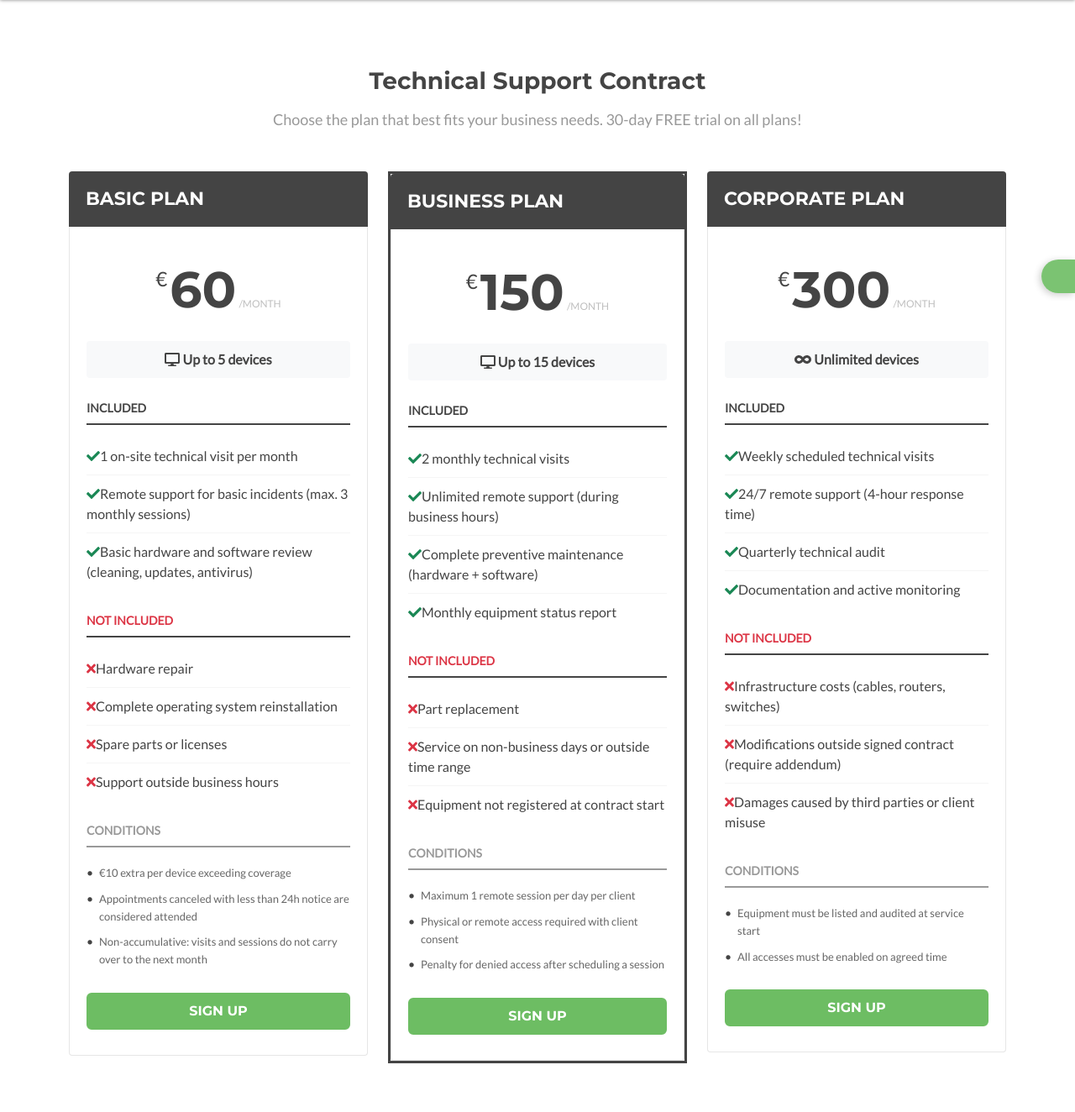
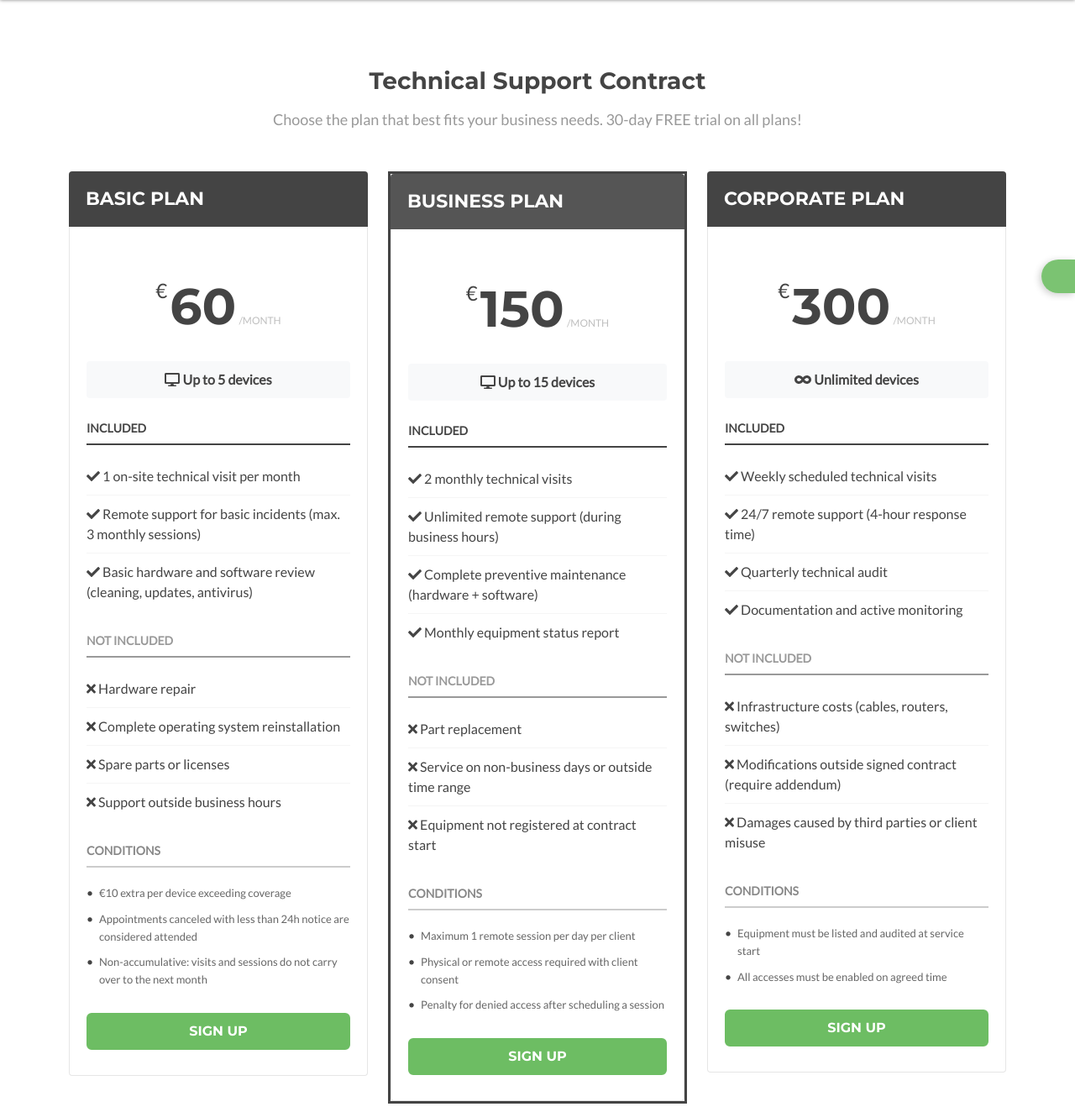
Before and after one commit to itteamlxs/entropic-networks-landing, a PHP site: page /pricing.php in a window 1280 px wide. Shown: the part 71-1395 px from the top of the page at 84% size. Run offline with PHP 8.4, Linux system fonts and the light colour scheme; some libraries are stand-ins or nearby versions.

Commit message:
Refine pricing plan styles and hover effects
Updated hover effects and styling for pricing plans. Adjusted background colors and modified feature lists for better presentation.

```diff
--- a/public/pricing.php
+++ b/public/pricing.php
@@ -24,8 +24,8 @@ $dict = require __DIR__.'/../src/Config/'.$lang.'.php';
             transition: transform 0.3s ease, box-shadow 0.3s ease;
         }
         .price-plan .price-cols .item:hover {
-            transform: translateY(-10px);
-            box-shadow: 0 10px 30px rgba(0,0,0,0.15);
+            transform: translateY(-5px);
+            box-shadow: 0 10px 30px rgba(0,0,0,0.1);
         }
         .price-plan .price-cols .item.featured {
             border: 3px solid #444;
@@ -39,7 +39,7 @@ $dict = require __DIR__.'/../src/Config/'.$lang.'.php';
             position: relative;
         }
         .price-plan .price-cols .item.featured .heading {
-            background: #444;
+            background: #555;
         }
         .price-plan .price-cols .item .content {
             background: #fff;
@@ -59,6 +59,7 @@ $dict = require __DIR__.'/../src/Config/'.$lang.'.php';
         .price-plan .feature-list i {
             margin-right: 10px;
             width: 20px;
+            color: #666;
         }
         .price-plan .section-header {
             font-size: 14px;
@@ -85,6 +86,7 @@ $dict = require __DIR__.'/../src/Config/'.$lang.'.php';
             color: #444;
             font-weight: bold;
         }
+        .price-figure {
             margin: 20px 0;
         }
         .price-figure .currency {
@@ -177,20 +179,20 @@ $dict = require __DIR__.'/../src/Config/'.$lang.'.php';
 
                                 <div class="section-header"><?=t('included',$dict)?></div>
                                 <ul class="list-unstyled feature-list">
-                                    <li><i class="fas fa-check text-success"></i><?=t('plan_basic_visits',$dict)?></li>
-                                    <li><i class="fas fa-check text-success"></i><?=t('plan_basic_remote',$dict)?></li>
-                                    <li><i class="fas fa-check text-success"></i><?=t('plan_basic_review',$dict)?></li>
+                                    <li><i class="fas fa-check"></i> <?=t('plan_basic_visits',$dict)?></li>
+                                    <li><i class="fas fa-check"></i> <?=t('plan_basic_remote',$dict)?></li>
+                                    <li><i class="fas fa-check"></i> <?=t('plan_basic_review',$dict)?></li>
                                 </ul>
 
-                                <div class="section-header text-danger"><?=t('not_included',$dict)?></div>
+                                <div class="section-header" style="border-color:#999;color:#999"><?=t('not_included',$dict)?></div>
                                 <ul class="list-unstyled feature-list">
-                                    <li><i class="fas fa-times text-danger"></i><?=t('plan_basic_not_hardware',$dict)?></li>
-                                    <li><i class="fas fa-times text-danger"></i><?=t('plan_basic_not_reinstall',$dict)?></li>
-                                    <li><i class="fas fa-times text-danger"></i><?=t('plan_basic_not_parts',$dict)?></li>
-                                    <li><i class="fas fa-times text-danger"></i><?=t('plan_basic_not_hours',$dict)?></li>
+                                    <li><i class="fas fa-times"></i> <?=t('plan_basic_not_hardware',$dict)?></li>
+                                    <li><i class="fas fa-times"></i> <?=t('plan_basic_not_reinstall',$dict)?></li>
+                                    <li><i class="fas fa-times"></i> <?=t('plan_basic_not_parts',$dict)?></li>
+                                    <li><i class="fas fa-times"></i> <?=t('plan_basic_not_hours',$dict)?></li>
                                 </ul>
 
-                                <div class="section-header" style="border-color:#999;color:#999"><?=t('conditions',$dict)?></div>
+                                <div class="section-header" style="border-color:#ccc;color:#888"><?=t('conditions',$dict)?></div>
                                 <ul class="list-unstyled condition-list">
                                     <li><?=t('plan_basic_extra',$dict)?></li>
                                     <li><?=t('plan_basic_cancel',$dict)?></li>
@@ -220,20 +222,20 @@ $dict = require __DIR__.'/../src/Config/'.$lang.'.php';
 
                                 <div class="section-header"><?=t('included',$dict)?></div>
                                 <ul class="list-unstyled feature-list">
-                                    <li><i class="fas fa-check text-success"></i><?=t('plan_business_visits',$dict)?></li>
-                                    <li><i class="fas fa-check text-success"></i><?=t('plan_business_remote',$dict)?></li>
-                                    <li><i class="fas fa-check text-success"></i><?=t('plan_business_maintenance',$dict)?></li>
-                                    <li><i class="fas fa-check text-success"></i><?=t('plan_business_report',$dict)?></li>
+                                    <li><i class="fas fa-check"></i> <?=t('plan_business_visits',$dict)?></li>
+                                    <li><i class="fas fa-check"></i> <?=t('plan_business_remote',$dict)?></li>
+                                    <li><i class="fas fa-check"></i> <?=t('plan_business_maintenance',$dict)?></li>
+                                    <li><i class="fas fa-check"></i> <?=t('plan_business_report',$dict)?></li>
                                 </ul>
 
-                                <div class="section-header text-danger"><?=t('not_included',$dict)?></div>
+                                <div class="section-header" style="border-color:#999;color:#999"><?=t('not_included',$dict)?></div>
                                 <ul class="list-unstyled feature-list">
-                                    <li><i class="fas fa-times text-danger"></i><?=t('plan_business_not_parts',$dict)?></li>
-                                    <li><i class="fas fa-times text-danger"></i><?=t('plan_business_not_hours',$dict)?></li>
-                                    <li><i class="fas fa-times text-danger"></i><?=t('plan_business_not_registered',$dict)?></li>
+                                    <li><i class="fas fa-times"></i> <?=t('plan_business_not_parts',$dict)?></li>
+                                    <li><i class="fas fa-times"></i> <?=t('plan_business_not_hours',$dict)?></li>
+                                    <li><i class="fas fa-times"></i> <?=t('plan_business_not_registered',$dict)?></li>
                                 </ul>
 
-                                <div class="section-header" style="border-color:#999;color:#999"><?=t('conditions',$dict)?></div>
+                                <div class="section-header" style="border-color:#ccc;color:#888"><?=t('conditions',$dict)?></div>
                                 <ul class="list-unstyled condition-list">
                                     <li><?=t('plan_business_max',$dict)?></li>
                                     <li><?=t('plan_business_access',$dict)?></li>
@@ -263,20 +265,20 @@ $dict = require __DIR__.'/../src/Config/'.$lang.'.php';
 
                                 <div class="section-header"><?=t('included',$dict)?></div>
                                 <ul class="list-unstyled feature-list">
-                                    <li><i class="fas fa-check text-success"></i><?=t('plan_corporate_visits',$dict)?></li>
-                                    <li><i class="fas fa-check text-success"></i><?=t('plan_corporate_remote',$dict)?></li>
-                                    <li><i class="fas fa-check text-success"></i><?=t('plan_corporate_audit',$dict)?></li>
-                                    <li><i class="fas fa-check text-success"></i><?=t('plan_corporate_monitoring',$dict)?></li>
+                                    <li><i class="fas fa-check"></i> <?=t('plan_corporate_visits',$dict)?></li>
+                                    <li><i class="fas fa-check"></i> <?=t('plan_corporate_remote',$dict)?></li>
+                                    <li><i class="fas fa-check"></i> <?=t('plan_corporate_audit',$dict)?></li>
+                                    <li><i class="fas fa-check"></i> <?=t('plan_corporate_monitoring',$dict)?></li>
                                 </ul>
 
-                                <div class="section-header text-danger"><?=t('not_included',$dict)?></div>
+                                <div class="section-header" style="border-color:#999;color:#999"><?=t('not_included',$dict)?></div>
                                 <ul class="list-unstyled feature-list">
-                                    <li><i class="fas fa-times text-danger"></i><?=t('plan_corporate_not_infrastructure',$dict)?></li>
-                                    <li><i class="fas fa-times text-danger"></i><?=t('plan_corporate_not_modifications',$dict)?></li>
-                                    <li><i class="fas fa-times text-danger"></i><?=t('plan_corporate_not_damages',$dict)?></li>
+                                    <li><i class="fas fa-times"></i> <?=t('plan_corporate_not_infrastructure',$dict)?></li>
+                                    <li><i class="fas fa-times"></i> <?=t('plan_corporate_not_modifications',$dict)?></li>
+                                    <li><i class="fas fa-times"></i> <?=t('plan_corporate_not_damages',$dict)?></li>
                                 </ul>
 
-                                <div class="section-header" style="border-color:#999;color:#999"><?=t('conditions',$dict)?></div>
+                                <div class="section-header" style="border-color:#ccc;color:#888"><?=t('conditions',$dict)?></div>
                                 <ul class="list-unstyled condition-list">
                                     <li><?=t('plan_corporate_listed',$dict)?></li>
                                     <li><?=t('plan_corporate_enabled',$dict)?></li>
```
